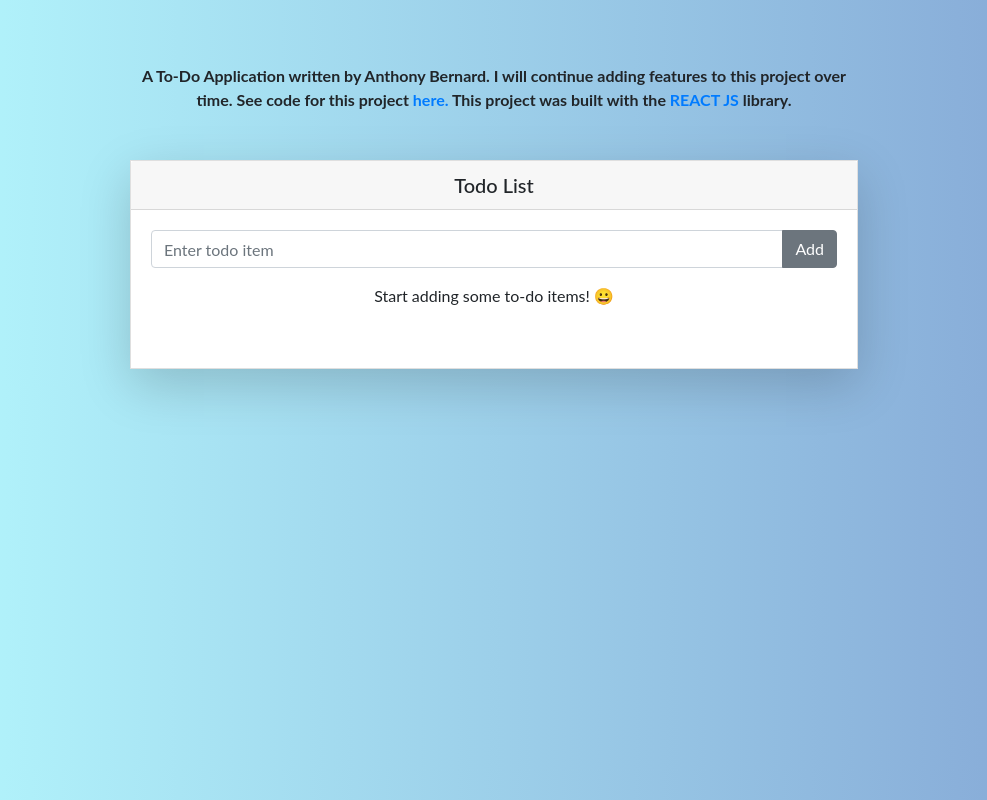
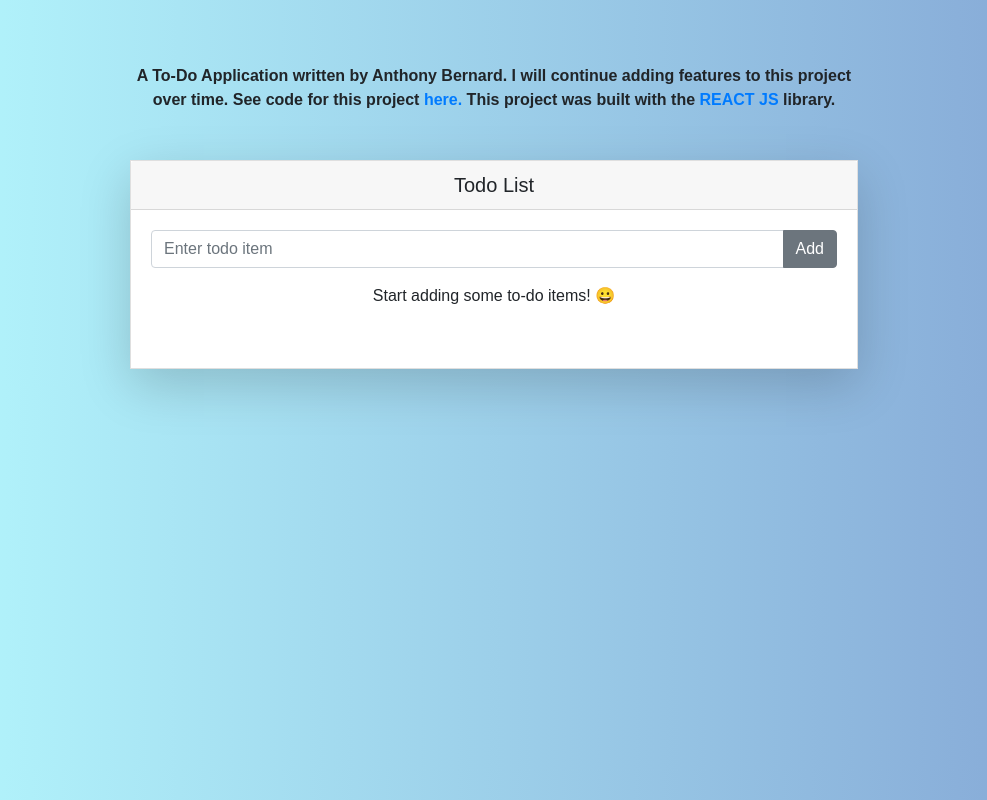
Before and after one commit to apb305/react-todo-app, a React (Create React App) app: page / in a window 1280 px wide. Shown: the whole page, without its empty margins (146-1133 px from the left). Built offline with nearby package versions, Linux system fonts and the light colour scheme.

Commit message:
font changes

```diff
--- a/src/index.css
+++ b/src/index.css
@@ -1,7 +1,7 @@
 body {
   margin: 0;
   padding: 0;
-  font-family: 'Lato', Courier, sans-serif;
+  font-family: Arial, Helvetica, sans-serif, Courier, sans-serif;
   -webkit-font-smoothing: antialiased;
   -moz-osx-font-smoothing: grayscale;
   background: #83a4d4; /* fallback for old browsers */
```
